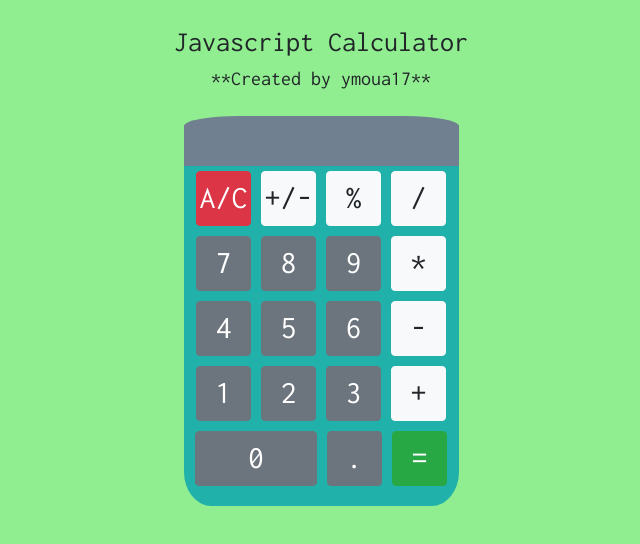
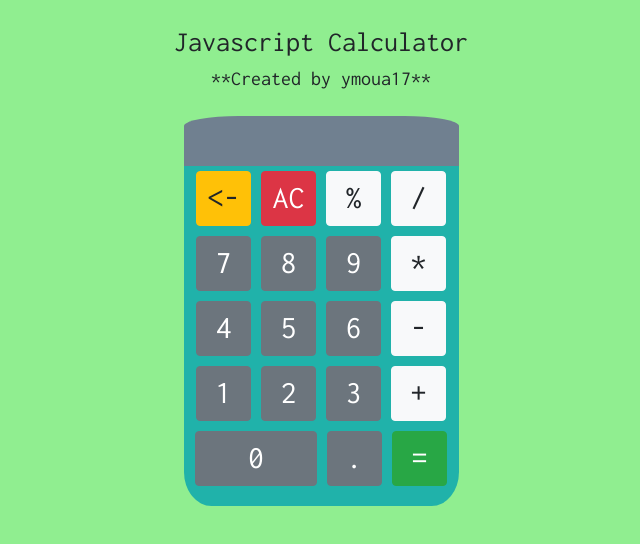
Before and after one commit to ymoua17/jscalculator, a React (Create React App) app: page / in a window 1280 px wide. Shown: the top 544 px of the page, without its empty margins (319-959 px from the left). Built offline with nearby package versions, Linux system fonts and the light colour scheme.

Commit message:
updating handleEqual

```diff
--- a/src/App.js
+++ b/src/App.js
@@ -1,39 +1,50 @@
 import React, { Component } from 'react';
 import './App.css';
+
 
 class App extends Component {
   constructor(props) {
     super(props);
     this.state = {
       output: '',
+      operators: [".", "+", "-", "*", "/"],
+      decimal: "."
     };
   }
+  //erase all data on the output display
   handleClearAll = () => {
     this.setState({
       output: '',
     })
   }
+  //button to enter a numeric value
   handleNumber = (num) => {
     this.setState({
       output: this.state.output + num.target.value,
     })
   }
+  //check if the first input is not empty and check if last input is an operator or decimal to prevent double entries
   handleOperator = (operator) => {
-    const operators = [".", "+", "-", "*", "/"];
-    if (operators.includes(this.state.output[this.state.output.length-1])) {
-      console.log("no double operators");
+    if (this.state.output === "" || this.state.operators.includes(this.state.output[this.state.output.length-1])) {
+      console.log("enter a number");
     } else {
       this.setState({
         output: this.state.output + operator.target.value,
       })
     }
   }
+  //check if the last value is not an operator before evaluating
   handleEqual = () => {
-    this.setState({
-      //eslint-disable-next-line
-      output: eval(this.state.output)
-  })
+    if (this.state.output === "" || this.state.operators.includes(this.state.output[this.state.output.length-1])) {
+      console.log("not a solvable expression");
+    } else {
+      this.setState({
+        //eslint-disable-next-line
+        output: eval(this.state.output)
+      })
+    }
   }
+
 
   render() {
     const displayOutput = this.state.output;
@@ -45,9 +56,9 @@ class App extends Component {
           {displayOutput}
         </div>
         <div className="inputs">
-          <button id="clear" className="btn btn-danger" onClick={this.handleClearAll}>A/C</button>
-          <button id="add" className="btn btn-light" value="">+/-</button>
-          <button id="percent" className="btn btn-light" value="">%</button>
+          <button id="percent" className="btn btn-warning">{`<-`}</button>
+          <button id="clearAll" className="btn btn-danger" onClick={this.handleClearAll}>AC</button>
+          <button id="clearEntry" className="btn btn-light">%</button>
           <button id="divide" className="btn btn-light operator" value="/" onClick={this.handleOperator}>/</button>
           <br/>
           <button id="nine" className="btn btn-secondary" value="7" onClick={this.handleNumber}>7</button>
```
